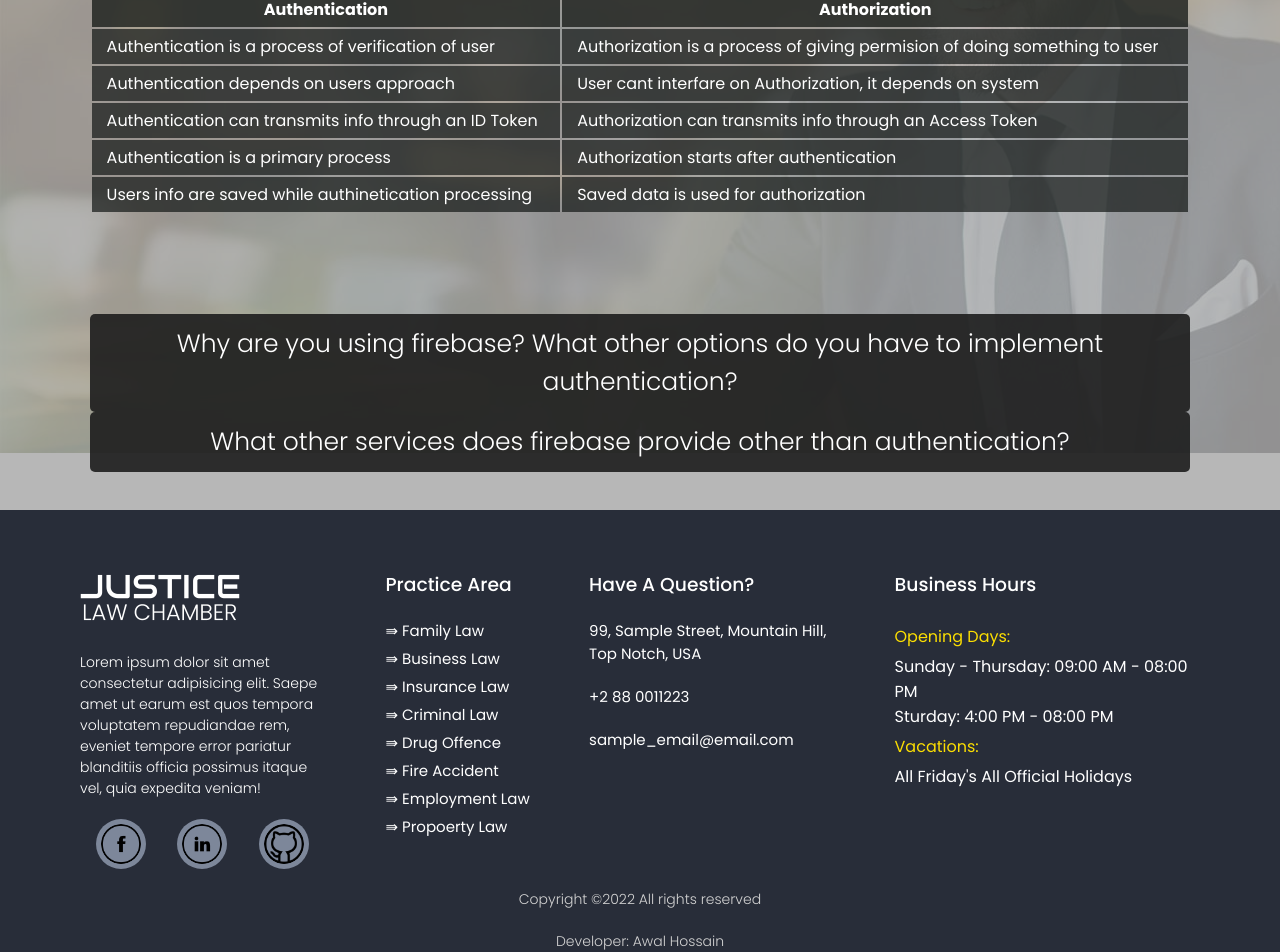
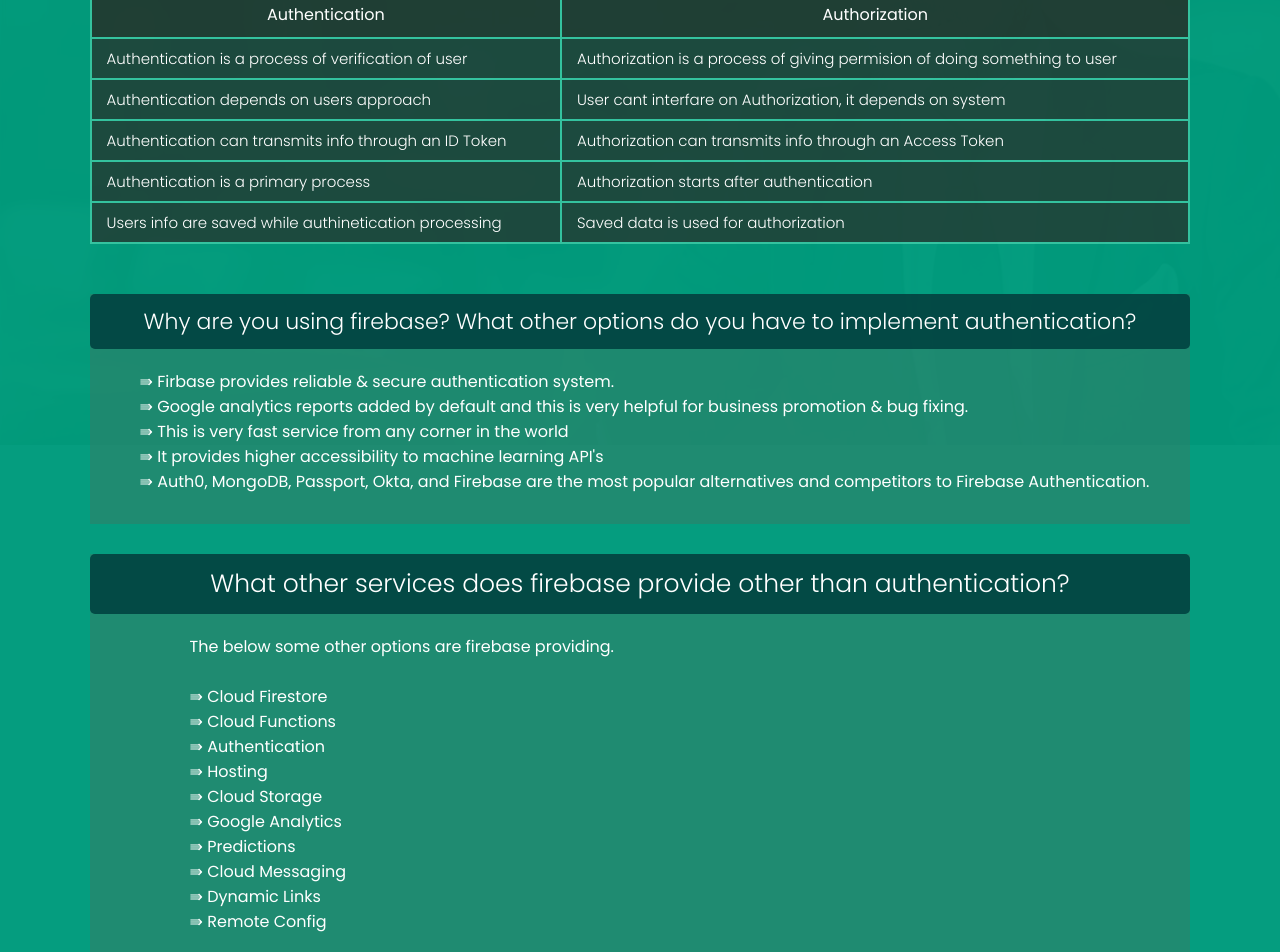
Before and after one commit to awalhossainPro/justicelawchamber, a React (Create React App) app: page /blog in a window 1280 px wide. Shown: the part 175-1127 px from the top of the page. Built offline with nearby package versions, Linux system fonts and the light colour scheme; no server answers.

Commit message:
Complete Blog Route

```diff
--- a/src/components/Pages/Blog/Blog.js
+++ b/src/components/Pages/Blog/Blog.js
@@ -37,11 +37,50 @@
 
             <div className='second-ques'>
                 <h1>Why are you using firebase? What other options do you have to implement authentication?</h1>
+                <p>
+                    &#8667; Firbase provides reliable & secure authentication system.
+                    <br />
+
+                    &#8667; Google analytics reports added by default and this is very helpful for business promotion & bug fixing.
+                    <br />
+
+                    &#8667; This is very fast service from any corner in the world
+                    <br />
+
+                    &#8667; It provides higher accessibility to machine learning API's
+                    <br />
+
+                    &#8667; Auth0, MongoDB, Passport, Okta, and Firebase are the most popular alternatives and competitors to Firebase Authentication.
+                    <br />
+
+                </p>
             </div>
 
             <div className='third-ques'>
                 <h1>What other services does firebase provide other than authentication?</h1>
-
+                <p>
+                    The below some other options are firebase providing.
+                    <br /><br />
+                    &#8667; Cloud Firestore
+                    <br />
+                    &#8667; Cloud Functions
+                    <br />
+                    &#8667; Authentication
+                    <br />
+                    &#8667; Hosting
+                    <br />
+                    &#8667; Cloud Storage
+                    <br />
+                    &#8667; Google Analytics
+                    <br />
+                    &#8667; Predictions
+                    <br />
+                    &#8667; Cloud Messaging
+                    <br />
+                    &#8667; Dynamic Links
+                    <br />
+                    &#8667; Remote Config
+                </p>
             </div>
         </div>
     );
--- a/src/components/Pages/Blog/Module.Blog.css
+++ b/src/components/Pages/Blog/Module.Blog.css
@@ -1,29 +1,54 @@
 .blog-section{
     padding: 3% 7%;
-    background-color: rgba(171, 171, 171, 0.85);
+    background-color: rgba(0, 156, 125, 0.98);
 }
 
 .blog-section h1{
     font-size: 25px;
     font-weight: 300;
-    background-color: rgba(29, 29, 29, 0.9);
+    background-color: rgba(0, 67, 65, 0.9);
     text-align: center;
     padding: 1% 0;
     border-radius: 5px;
 }
 
 table{
+    background-color: rgba(127, 255, 212, 0.4);
     width: 100%;
-    margin-bottom: 100px;
+    margin-bottom: 50px;
 }
 
 .blog-section th{
     background-color: rgba(27, 31, 27, 0.8);
     text-align: center;
-    padding: 5px 0;
+    padding: 10px 0;
+    font-weight: 400;
 }
 
 .blog-section td{
     background-color: rgba(19, 23, 22, 0.7);
-    padding: 5px 0 5px 15px;
+    padding: 8px 0 8px 15px;
+    font-size: 15px;
+    font-weight: 300;
 }
+
+.second-ques{
+    background-color: rgba(59, 120, 99, 0.488);
+}
+
+.second-ques > h1{
+    font-size: 22px;
+}
+
+.second-ques > p{
+    padding: 20px 0 30px 50px;
+}
+
+.third-ques{
+    background-color: rgba(59, 120, 99, 0.488);
+    margin-top: 30px;
+}
+
+.third-ques > p{
+    padding: 20px 0 30px 100px;
+}
--- a/src/components/Pages/Home/Module.Home.css
+++ b/src/components/Pages/Home/Module.Home.css
@@ -1,8 +1,8 @@
 body{
     background-image: url('/public/images/head-banner.jpg');
     background-repeat: no-repeat;
-    background-position: 0 -140px;
-    background-size: auto;
+    background-position: 0 -100px;
+    background-size: 100%;
     /* margin-top: 100px; */
     color: white;
 }
--- a/src/components/Pages/Login/Login.js
+++ b/src/components/Pages/Login/Login.js
@@ -1,5 +1,5 @@
 import React, { useRef } from 'react';
-import logo from '../../../images/logo-blue-orange.png';
+import logo from '../../../images/logo-white.png';
 import { Link, useLocation, useNavigate } from 'react-router-dom';
 import SocialLogin from './SocialLogin';
 import { useSignInWithEmailAndPassword } from 'react-firebase-hooks/auth';
--- a/src/components/Pages/Login/Module.Login.css
+++ b/src/components/Pages/Login/Module.Login.css
@@ -10,9 +10,10 @@
 
 .login-area{
     background-color: rgba(0, 0, 0, 0.6);
-    padding: 5% 3% 2% 3%;
+    padding: 2% 3% 2% 3%;
     border-radius: 10px;
     text-align: center;
+    margin-top: -40px;
 }
 
 .login-page img{
--- a/src/components/Pages/Register/Module.Register.css
+++ b/src/components/Pages/Register/Module.Register.css
@@ -9,8 +9,16 @@
 }
 
 .register-page img{
-    margin-top: -150px;
+    margin-top: -50px;
     margin-bottom: 15px;
+}
+
+.all-input{
+    background-color: rgba(0, 0, 0, 0.6);
+    padding: 2% 3% 2% 3%;
+    border-radius: 10px;
+    text-align: center;
+    /* margin-top: 40px; */
 }
 
 .all-input input{
--- a/src/components/Pages/Register/Register.js
+++ b/src/components/Pages/Register/Register.js
@@ -1,6 +1,6 @@
 import React from 'react';
 import './Module.Register.css';
-import logo from '../../../images/logo-blue-orange.png';
+import logo from '../../../images/logo-white.png';
 import { Link } from 'react-router-dom';
 import { useCreateUserWithEmailAndPassword, useUpdateProfile } from 'react-firebase-hooks/auth';
 import auth from '../../../firebase.init';
--- a/src/components/Shared/Header/Module.Header.css
+++ b/src/components/Shared/Header/Module.Header.css
@@ -2,7 +2,7 @@
     display: flex;
     justify-content: start;
     align-items: center;
-    background-color: rgba(0, 0, 0, 0.5);
+    background-color: rgba(0, 0, 0, 0.7);
     position: sticky;
     top: 0px;
     padding: 10px 7%;
```
Also changed, not shown: src/images/MyImage.jpg (added).
